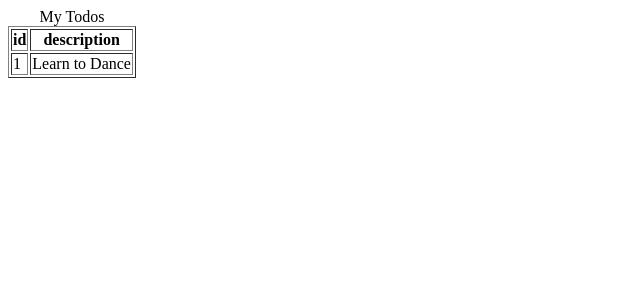
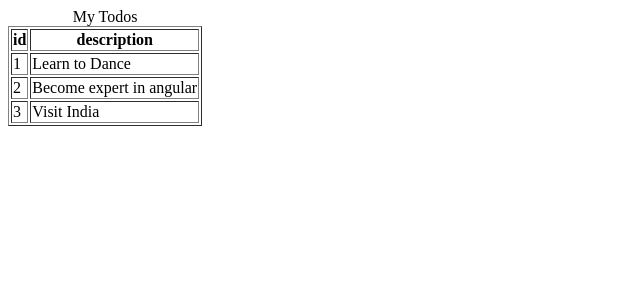
Before and after one commit to suhailakhtar039/springboot-angular, an Angular app in the folder frontend/todo/: page /todos in a window 1280 px wide. Shown: the top 300 px of the page, without its empty margins (0-640 px from the left). Built offline with nearby package versions, Linux system fonts and the light colour scheme.

Commit message:
using another directive

```diff
--- a/frontend/todo/src/app/list-todos/list-todos.component.html
+++ b/frontend/todo/src/app/list-todos/list-todos.component.html
@@ -9,7 +9,7 @@
     </tr>
   </thead>
   <tbody>
-    <tr>
+    <tr *ngFor="let todo of todos">
       <td>{{ todo.id }}</td>
       <td>{{ todo.description }}</td>
     </tr>
--- a/frontend/todo/src/app/list-todos/list-todos.component.ts
+++ b/frontend/todo/src/app/list-todos/list-todos.component.ts
@@ -9,8 +9,9 @@ import { Component } from '@angular/core';
   styleUrl: './list-todos.component.css',
 })
 export class ListTodosComponent {
-  todo = {
-    id: 1,
-    description: 'Learn to Dance',
-  };
+  todos = [
+    { id: 1, description: 'Learn to Dance' },
+    { id: 2, description: 'Become expert in angular' },
+    { id: 3, description: 'Visit India' },
+  ];
 }
```
